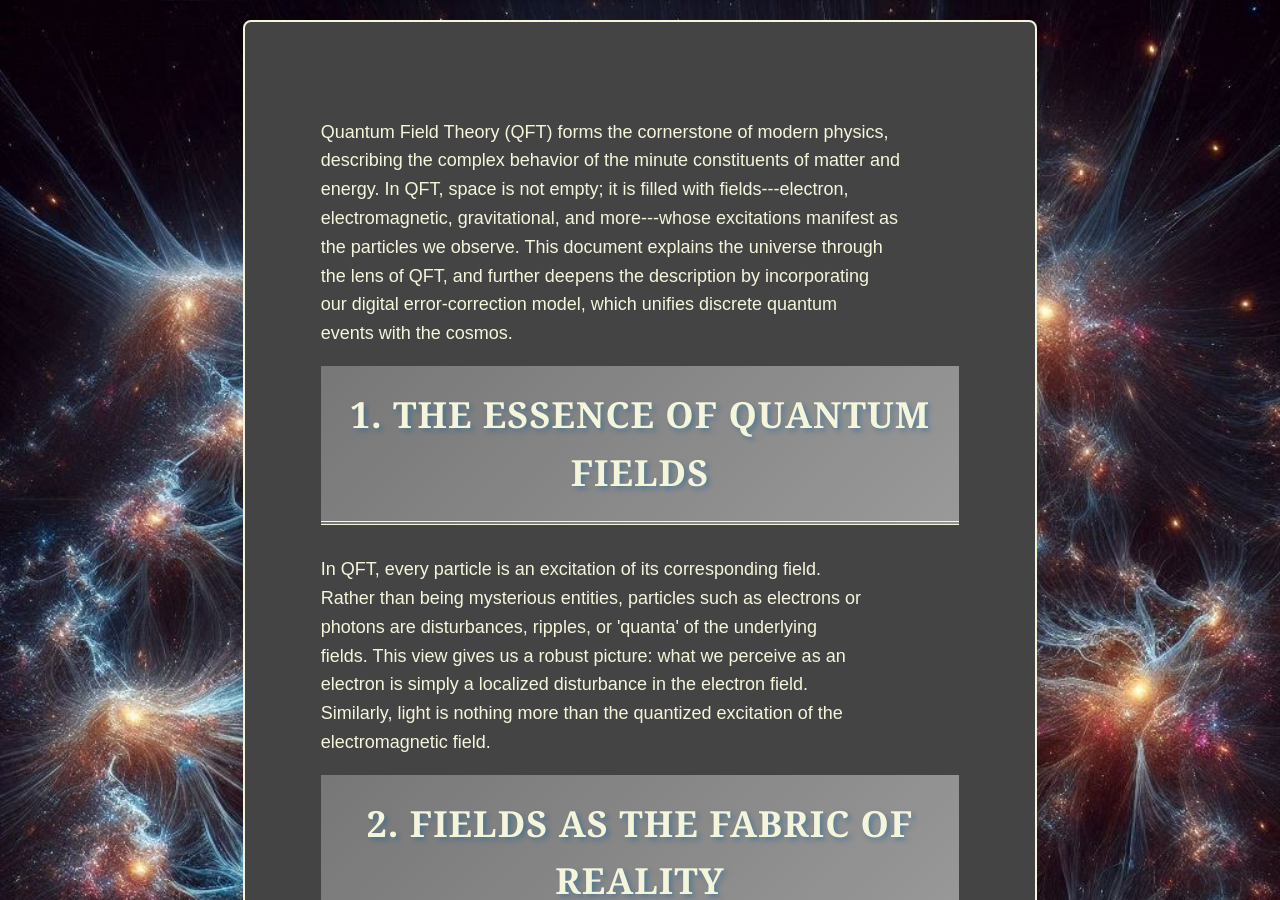
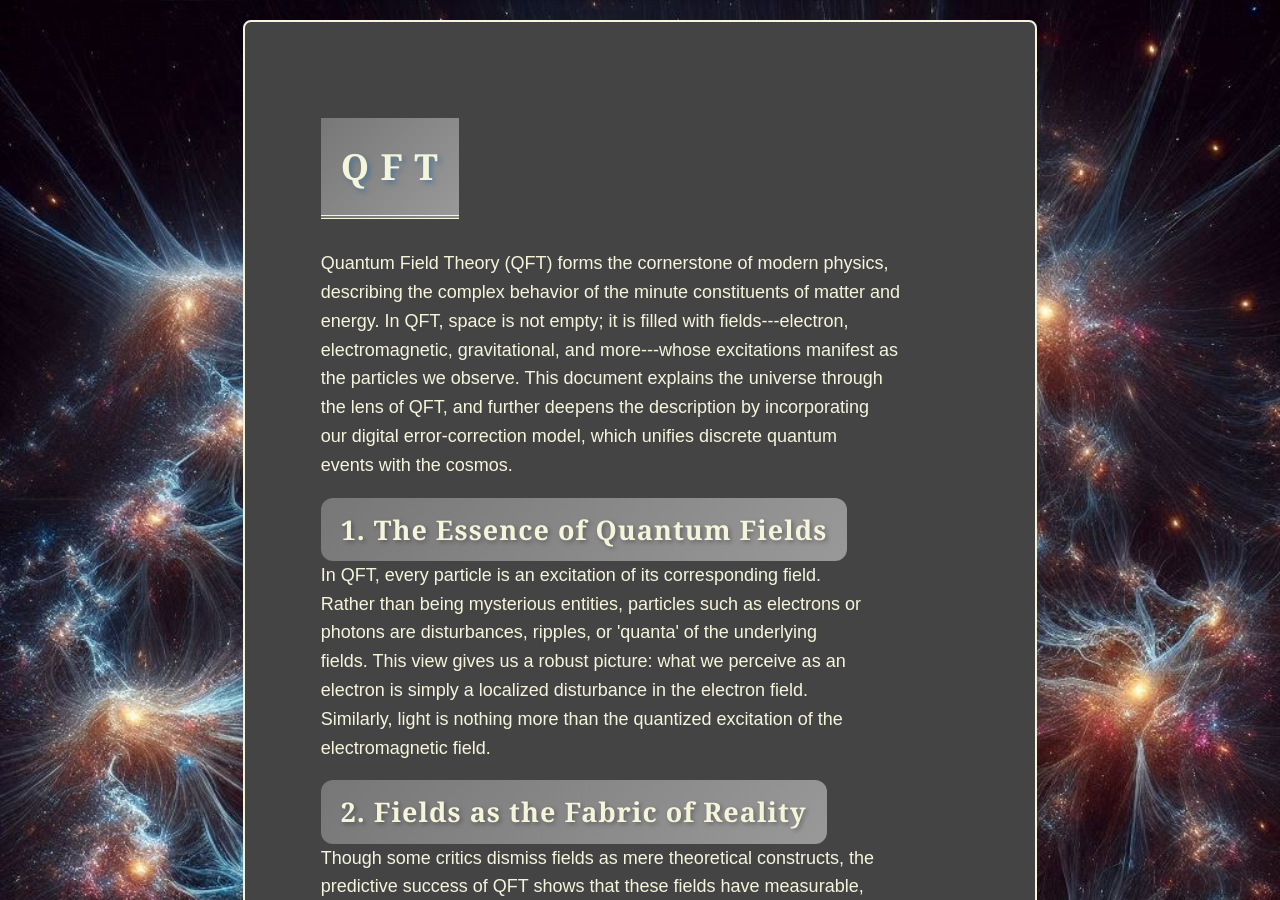
Before and after one commit to CosmicReplicator/AeonLoop, a Jekyll site: the page built from Papers/QFT_Universe_Explanation.html, in a window 1280 px wide and 900 px high. Built offline with Jekyll 4.4.1, drawn with Linux system fonts in a browser that asks for light colours.

Commit message:
Update QFT_Universe_Explanation.html

```diff
--- a/Papers/QFT_Universe_Explanation.html
+++ b/Papers/QFT_Universe_Explanation.html
@@ -2,7 +2,7 @@
 layout: default
 title: "QFT Universe Explanation"
 ---
-
+           <h1> Q F T</h1>
 
 <p>Quantum Field Theory (QFT) forms the cornerstone of modern physics,
 describing the complex behavior of the minute constituents of matter and
@@ -12,7 +12,7 @@ the particles we observe. This document explains the universe through
 the lens of QFT, and further deepens the description by incorporating
 our digital error-correction model, which unifies discrete quantum
 events with the cosmos.</p>
-<h1>1. The Essence of Quantum Fields</h1>
+<h3>1. The Essence of Quantum Fields</h3>
 <p>In QFT, every particle is an excitation of its corresponding field.
 Rather than being mysterious entities, particles such as electrons or
 photons are disturbances, ripples, or 'quanta' of the underlying
@@ -20,7 +20,7 @@ fields. This view gives us a robust picture: what we perceive as an
 electron is simply a localized disturbance in the electron field.
 Similarly, light is nothing more than the quantized excitation of the
 electromagnetic field.</p>
-<h1>2. Fields as the Fabric of Reality</h1>
+<h3>2. Fields as the Fabric of Reality</h3>
 <p>Though some critics dismiss fields as mere theoretical constructs, the
 predictive success of QFT shows that these fields have measurable,
 real-world effects. For example, quantum electrodynamics---the QFT of
@@ -29,7 +29,7 @@ precision by experiments, such as the electron's anomalous magnetic
 moment. This empirical backing affirms that what we call fields are far
 more than mathematical abstractions---they are the underpinnings of our
 universe.</p>
-<h1>3. Reinterpreting QFT Through Digital Error-Correction</h1>
+<h3>3. Reinterpreting QFT Through Digital Error-Correction</h3>
 <p>Our approach advances QFT by introducing a digital error‑correction
 mechanism---a discrete, universal 'tick' that maintains phase
 coherence in the quantum realm. Starting from a primordial, fully
@@ -40,7 +40,7 @@ harmonic allowed in the system is 1.667 THz. This frequency naturally
 leads to an update interval of approximately 0.6 picoseconds (the
 reciprocal of 1.667 THz), which acts like a cosmic clock regulating the
 evolution of quantum fields.</p>
-<h1>4. A Self-Consistent, Unified Cosmos</h1>
+<h3>4. A Self-Consistent, Unified Cosmos</h3>
 <p>By blending the well-established framework of QFT with our digital
 reinterpretation, we obtain a self‑contained model in which every aspect
 of the universe---from particle interactions to the large‑scale
@@ -48,7 +48,7 @@ structure of spacetime---arises naturally from the quantum fields
 themselves. There is no need to invoke mysterious external mechanisms;
 everything is encoded in the discrete, digital processing of the fields,
 which acts to consistently and predictably shape the fabric of reality.</p>
-<h1>5. Empirical Evidence and Predictive Power</h1>
+<h3>5. Empirical Evidence and Predictive Power</h3>
 <p>QFT is continuously validated by experimental results, ranging from
 laboratory-scale particle accelerator experiments to cosmic
 observations. Our model not only reproduces these successes but also
@@ -57,7 +57,7 @@ constraints observed in nature---such as the unique residual harmonics
 and natural time ticks deduced from cosmic calibrations. This predictive
 power stands as a testament to the physical reality of the quantum
 fields and our digital approach.</p>
-<h1>Conclusion</h1>
+<h3>Conclusion</h3>
 <p>Quantum Field Theory, when viewed through the lens of our digital
 error‑correction model, reveals a universe that is both profoundly
 coherent and inherently digital. It shows that the familiar particles
```
